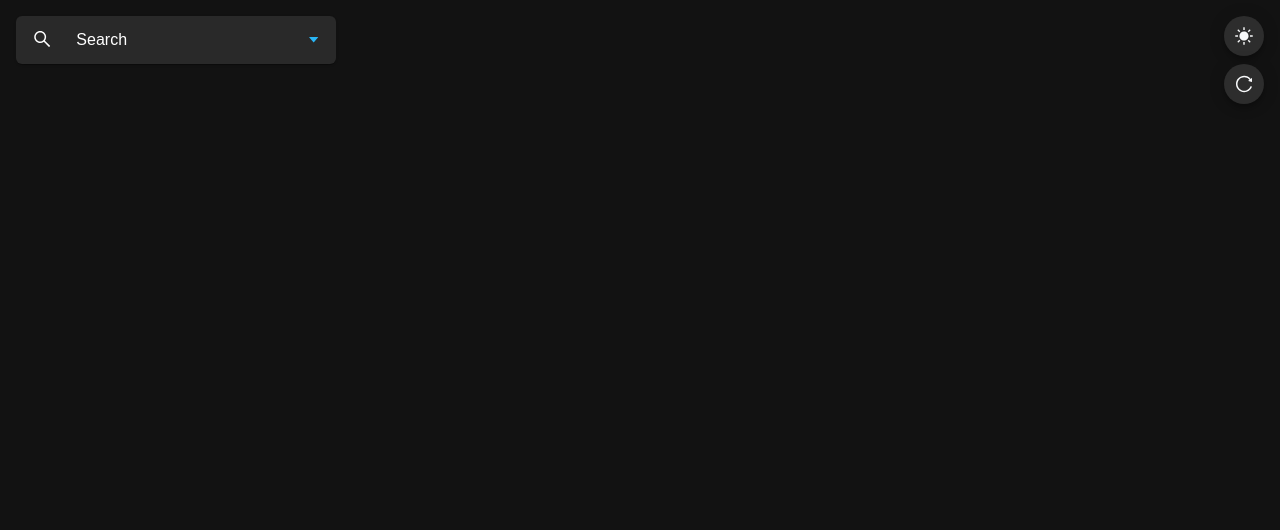
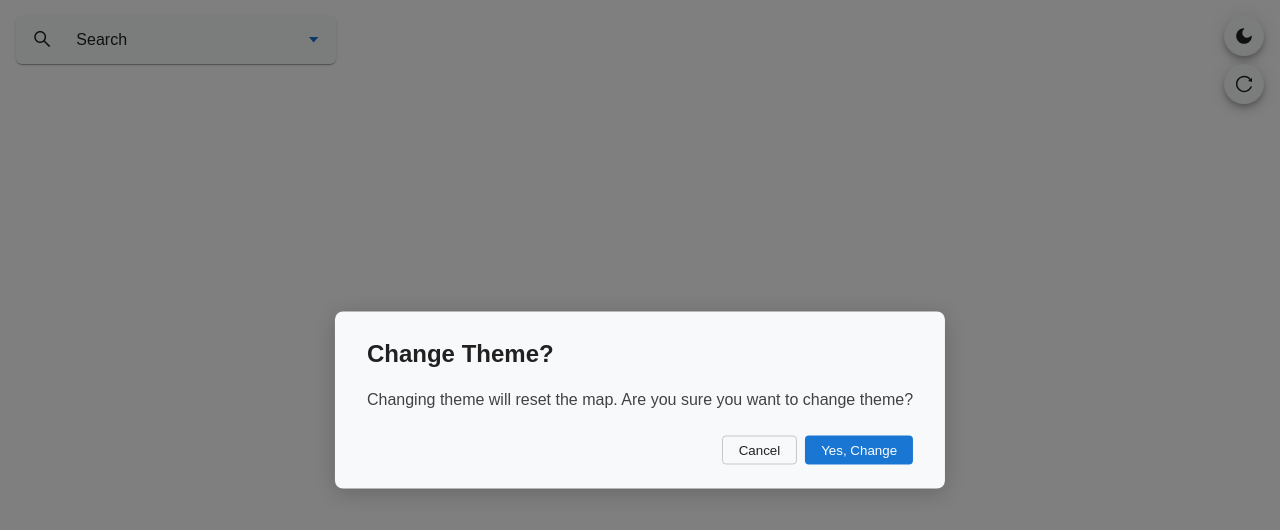
Before and after one commit to AshishS2509/toll-calculator, a React (Vite) app in the folder frontend/: page / in a window 1280 px wide. Both pictures are taken after a click on the button 1244 px from the left and 36 px from the top of the page. Shown: the top 530 px of the page. Built offline with nearby package versions, Linux system fonts and the light colour scheme; no server answers.

Commit message:
Bug Fixes

```diff
--- a/frontend/src/Layout/details/DetailsPage.tsx
+++ b/frontend/src/Layout/details/DetailsPage.tsx
@@ -14,18 +14,20 @@ import { useLoader } from "../../hooks/useLoader";
 import { useTollData } from "../../hooks/useTollData";
 import { Routes } from "../../types/data.types";
 import { useEffect, useState } from "react";
-import { styled } from "@mui/material/styles";
+import { styled, useTheme } from "@mui/material/styles";
 
 const RouteChip = styled(Chip)(({ theme }) => ({
   cursor: "pointer",
-  margin: theme.spacing(0.5),
   "&.MuiChip-filled": {
     backgroundColor: theme.palette.primary.main,
     color: theme.palette.primary.contrastText,
+    marginBottom: "10px"
   },
   "&.MuiChip-outlined": {
     borderColor: theme.palette.primary.main,
     color: theme.palette.primary.main,
+        marginBottom: "10px"
+
   },
 }));
 
@@ -33,10 +35,13 @@ const DetailsPage = () => {
   const { loading } = useLoader();
   const { data } = useTollData();
   const [currentRoute, setCurrentRoute] = useState<Routes | null>(null);
+  const { palette } = useTheme();
 
   useEffect(() => {
     if (data?.routes?.length) {
       setCurrentRoute(data.routes[0]);
+    } else {
+      setCurrentRoute(null)
     }
   }, [data]);
 
@@ -57,7 +62,7 @@ const DetailsPage = () => {
   }
 
   return (
-    <Box sx={{ maxHeight: 600, display: "flex", flexDirection: "column", alignItems: "center", p: 2 }}>
+    <Box sx={{ minHeight: 600, display: "flex", flexDirection: "column", alignItems: "center", p: 2 }}>
       <Stack direction="row" spacing={1} flexWrap="wrap" justifyContent="center" alignItems="center" mb={2}>
         <Typography variant="subtitle1" sx={{ mr: 1 }}>
           Routes:
@@ -74,13 +79,26 @@ const DetailsPage = () => {
         ))}
       </Stack>
       {currentRoute && (
-        <Card sx={{ width: "100%", maxWidth: 600, border: 1, borderColor: "#ccc", mt: 2 }}>
+        <Card
+          sx={{
+            width: "100%",
+            minWidth: 100,
+            mt: 2,
+            border: `1px solid ${palette.divider}`,
+            backgroundColor: palette.background.paper,
+            boxShadow: 3,
+          }}
+        >
           <CardHeader
             title={`${currentRoute.tolls.length} Toll${currentRoute.tolls.length !== 1 ? "s" : ""} on the way`}
-            sx={{ backgroundColor: "#f5f5f5" }}
+            sx={{
+              backgroundColor: palette.primary.main,
+              color: palette.primary.contrastText,
+              py: 2,
+            }}
           />
           <Divider />
-          <CardContent>
+          <CardContent sx={{ backgroundColor: palette.background.default }}>
             {currentRoute.tolls.length === 0 ? (
               <Typography variant="body2" color="text.secondary">
           No tolls on this route.
@@ -91,13 +109,14 @@ const DetailsPage = () => {
             <Container
               key={toll.id}
               sx={{
-                      py: 1,
-                      backgroundColor: "#f0f0f0",
-                      borderRadius: 1,
+                width: "100%",
+                py: 1.5,
+                backgroundColor: palette.action.hover,
+                borderRadius: 2,
                 boxShadow: 1,
               }}
             >
-                    <Typography variant="body1" fontWeight="bold">
+              <Typography variant="body1" fontWeight="bold" color="text.primary">
                 {toll.name ?? toll.start?.name ?? "Unnamed Toll"}
               </Typography>
               <Typography variant="body2" color="text.secondary">
--- a/frontend/src/components/ThemeSwitch.tsx
+++ b/frontend/src/components/ThemeSwitch.tsx
@@ -1,8 +1,10 @@
-import { Fab, styled } from "@mui/material";
+import { Fab, Modal, styled, useTheme } from "@mui/material";
 import { useMapStore } from "../hooks/useMap";
 import getStyleUrl from "../config";
 import { AiFillMoon, AiFillSun } from "react-icons/ai";
 import { IThemeMode } from "../types/props.types";
+import { useState } from "react";
+import { useTollData } from "../hooks/useTollData";
 
 const ThemeButtom = styled(Fab)(({ theme }) => ({
   position: "fixed",
@@ -10,14 +12,17 @@ const ThemeButtom = styled(Fab)(({ theme }) => ({
   right: 16,
   backgroundColor: theme.palette.secondary.main,
   color: theme.palette.secondary.contrastText,
-  ":hover":{
+  ":hover": {
     backgroundColor: theme.palette.secondary.dark,
   },
   zIndex: 1000,
 }));
 
 const ThemeSwitch = ({ themeMode, setThemeMode }: IThemeMode) => {
-  const { map } = useMapStore();
+  const { map, resetMap } = useMapStore();
+  const { setData } = useTollData();
+  const [open, setOpen] = useState(false);
+  const { palette } = useTheme();
 
   const toggleTheme = () => {
     setThemeMode((prevMode) => {
@@ -28,13 +33,82 @@ const ThemeSwitch = ({ themeMode, setThemeMode }: IThemeMode) => {
     });
   };
   return (
-    <ThemeButtom title="Toggle Theme" onClick={toggleTheme} size="small">
+    <>
+      <ThemeButtom
+        title="Toggle Theme"
+        onClick={() => setOpen(true)}
+        size="small"
+      >
         {themeMode === "light" ? (
           <AiFillMoon size={20} />
         ) : (
           <AiFillSun size={20} />
         )}
       </ThemeButtom>
+      <Modal open={open}>
+        <div
+          style={{
+            position: "absolute",
+            top: "50%",
+            left: "50%",
+            transform: "translate(-50%, -50%)",
+            background: palette.background.paper,
+            color: palette.text.primary,
+            padding: "24px 32px",
+            borderRadius: 8,
+            boxShadow:
+              palette.mode === "dark"
+                ? "0 4px 24px rgba(0,0,0,0.7)"
+                : "0 4px 24px rgba(0,0,0,0.2)",
+            minWidth: 320,
+            outline: "none",
+          }}
+        >
+          <h2
+            style={{ margin: 0, marginBottom: 16, color: palette.text.primary }}
+          >
+            Change Theme?
+          </h2>
+          <p style={{ marginBottom: 24, color: palette.text.secondary }}>
+            Changing theme will reset the map. Are you sure you want to change
+            theme?
+          </p>
+          <div style={{ display: "flex", justifyContent: "flex-end", gap: 8 }}>
+            <button
+              style={{
+                padding: "6px 16px",
+                background: "transparent",
+                color: palette.text.primary,
+                border: `1px solid ${palette.divider}`,
+                borderRadius: 4,
+                cursor: "pointer",
+              }}
+              onClick={() => setOpen(false)}
+            >
+              Cancel
+            </button>
+            <button
+              style={{
+                padding: "6px 16px",
+                background: palette.primary.main,
+                color: palette.primary.contrastText,
+                border: "none",
+                borderRadius: 4,
+                cursor: "pointer",
+              }}
+              onClick={() => {
+                resetMap();
+                setData(undefined)
+                toggleTheme();
+                setOpen(false);
+              }}
+            >
+              Yes, Change
+            </button>
+          </div>
+        </div>
+      </Modal>
+    </>
   );
 };
 
--- a/frontend/src/hooks/useMap.ts
+++ b/frontend/src/hooks/useMap.ts
@@ -10,7 +10,7 @@ interface MapStore {
   setMap: (map: TMap | null) => void;
   setPolyline: (name: string, coordinates: [number, number][]) => void;
   removePolyline: (name: string) => void;
-  addMarker: (name:string, lngLat: [number, number]) => void;
+  addMarker: (name: string, lngLat: [number, number]) => void;
   removeAllMarkers: () => void;
   resetPolyline: () => void;
   resetMap: () => void;
@@ -49,10 +49,31 @@ export const useMapStore = create<MapStore>((set, get) => ({
       });
     }
 
-      // Add layer with a default color
-      if (!map.getLayer("line-" + id)) {
+    // Add layer with a light gray outline (stroke) and a main line
+    const lineLayerId = "line-" + id;
+    const outlineLayerId = "line-outline-" + id;
+
+    // Add outline layer first (drawn below the main line)
+    if (!map.getLayer(outlineLayerId)) {
       map.addLayer({
-          id: "line-" + id,
+      id: outlineLayerId,
+      type: "line",
+      source: id,
+      layout: {
+        "line-join": "round",
+        "line-cap": "round",
+      },
+      paint: {
+        "line-width": 8, // Wider than main line
+        "line-color": "#e0e0e0", // Light gray
+      },
+      });
+    }
+
+    // Add main line layer
+    if (!map.getLayer(lineLayerId)) {
+      map.addLayer({
+      id: lineLayerId,
       type: "line",
       source: id,
       layout: {
@@ -70,13 +91,19 @@ export const useMapStore = create<MapStore>((set, get) => ({
     set({ polylines: { ...polylines, [id]: coordinates } });
     },
 
-    removePolyline: (id: string) => {
+    removePolyline: (name: string) => {
       const { map, polylines } = get();
       if (!map) return;
 
+      const id = name;
       const layerId = "line-" + id;
+      const outlineLayerId = "line-outline-" + id;
+
       if (map.getLayer(layerId)) {
         map.removeLayer(layerId);
+      }
+      if (map.getLayer(outlineLayerId)) {
+        map.removeLayer(outlineLayerId);
       }
       if (map.getSource(id)) {
         map.removeSource(id);
@@ -84,7 +111,7 @@ export const useMapStore = create<MapStore>((set, get) => ({
 
       // Remove polyline from state
       const remainingPolylines = Object.keys(polylines)
-        .filter(key => key !== id)
+        .filter((key) => key !== id)
         .reduce((acc, key) => {
           acc[key] = polylines[key];
           return acc;
@@ -95,14 +122,27 @@ export const useMapStore = create<MapStore>((set, get) => ({
     addMarker: (name: string, lngLat: [number, number]) => {
       const { map, markers } = get();
       if (!map) return;
+
+      // Find a unique name by appending a count if needed
+      let uniqueName = name;
+      let count = 1;
+      while (markers[uniqueName]) {
+      uniqueName = `${name}_${count}`;
+      count++;
+      }
+
       const point = new LngLat(...lngLat);
       const marker = new Marker().setLngLat(point).addTo(map);
-      set({ markers: { ...markers, [name]: marker } });
+      set({ markers: { ...markers, [uniqueName]: marker } });
     },
 
     removeAllMarkers: () => {
     const { markers } = get();
-      Object.values(markers).forEach((mark) => mark.remove());
+    Object.values(markers).forEach((marker) => {
+      if (marker && typeof marker.remove === "function") {
+      marker.remove();
+      }
+    });
     set({ markers: {} });
     },
 
@@ -113,9 +153,9 @@ export const useMapStore = create<MapStore>((set, get) => ({
   },
 
   resetMap: () => {
-      const { map, removeAllMarkers } = get();
+    const { map } = get();
     if (!map) return;
-      removeAllMarkers();
+    get().removeAllMarkers();
     set({ markers: {}, polylines: {} });
     map.setStyle(getStyleUrl(), { diff: false });
   },
--- a/frontend/src/hooks/useSearchStore.ts
+++ b/frontend/src/hooks/useSearchStore.ts
@@ -1,7 +1,6 @@
 import { create } from "zustand";
 import { IAddress, VehicleTypeKeys } from "../types/types";
 import { shallow } from "zustand/shallow";
-import { persist } from "zustand/middleware";
 
 interface ISearchStore {
   from: IAddress | null;
@@ -20,7 +19,7 @@ interface ISearchStore {
   resetForm: () => void;
 }
 
-export const useSearchStore = create<ISearchStore>()(persist((set) => ({
+export const useSearchStore = create<ISearchStore>((set) => ({
   from: null,
   setFrom: (from) => set({ from }),
 
@@ -42,24 +41,11 @@ export const useSearchStore = create<ISearchStore>()(persist((set) => ({
   vehicle: null,
   setVehicle: (vehicle) => set({ vehicle }),
 
-  resetForm:() => set({
-    from: null,
-    to: null,
-    waypoints: null,
-    vehicle: null,
-  })
-}),{
-  name: "search-store",
-  partialize: (state) => ({
-    from: state.from,
-    to: state.to,
-    waypoints: state.waypoints,
-    vehicle: state.vehicle,
-  }),
-  onRehydrateStorage: (state) => state ? () => ({
-    from: state.from || null,
-    to: state.to || null,
-    waypoints: state.waypoints || null,
-    vehicle: state.vehicle || null,
-  }) : undefined,
+  resetForm: () =>
+    set({
+      from: null,
+      to: null,
+      waypoints: null,
+      vehicle: null,
+    }),
 }));
```
Lines whose indentation alone changed are shown as unchanged.
